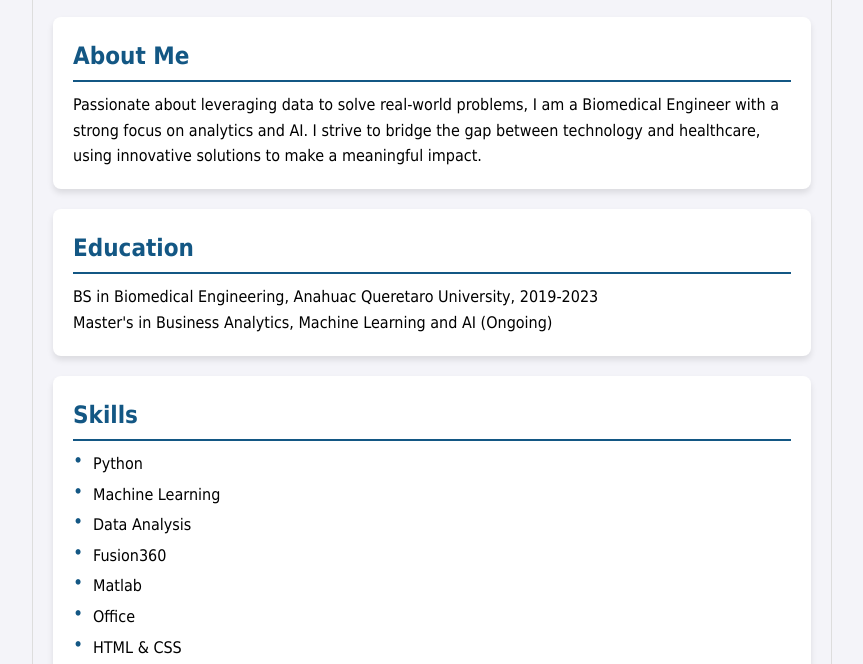
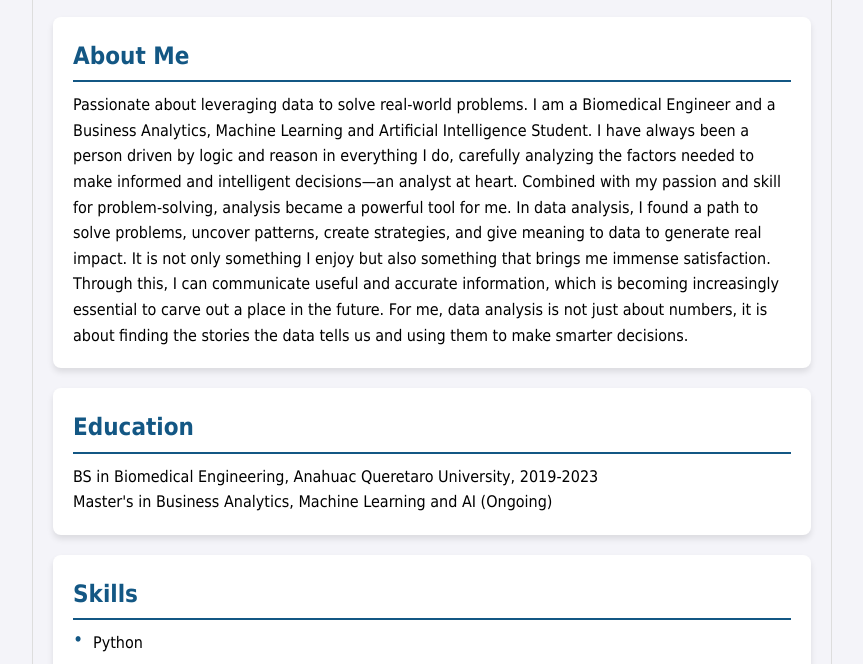
Before and after one commit to MagdielMCorona/CV, a plain HTML site: page index.html in a window 1280 px wide. Shown: the part 136-800 px from the top of the page, without its empty margins (208-1071 px from the left). Drawn offline with Linux system fonts and the light colour scheme.

Commit message:
Update index.html
About Me section updated

```diff
--- a/index.html
+++ b/index.html
@@ -27,8 +27,14 @@
         <section id="about">
             <h2>About Me</h2>
             <p>
-                Passionate about leveraging data to solve real-world problems, I am a Biomedical Engineer with a strong focus on analytics and AI.
-                I strive to bridge the gap between technology and healthcare, using innovative solutions to make a meaningful impact.
+                Passionate about leveraging data to solve real-world problems.
+                I am a Biomedical Engineer and a Business Analytics, Machine Learning and Artificial Intelligence Student.
+                I have always been a person driven by logic and reason in everything I do, carefully analyzing the factors needed to make informed and intelligent decisions—an analyst at heart.
+                Combined with my passion and skill for problem-solving, analysis became a powerful tool for me.
+                In data analysis, I found a path to solve problems, uncover patterns, create strategies, and give meaning to data to generate real impact.
+                It is not only something I enjoy but also something that brings me immense satisfaction.
+                Through this, I can communicate useful and accurate information, which is becoming increasingly essential to carve out a place in the future.
+                For me, data analysis is not just about numbers, it is about finding the stories the data tells us and using them to make smarter decisions.
             </p>
         </section>
 
```
